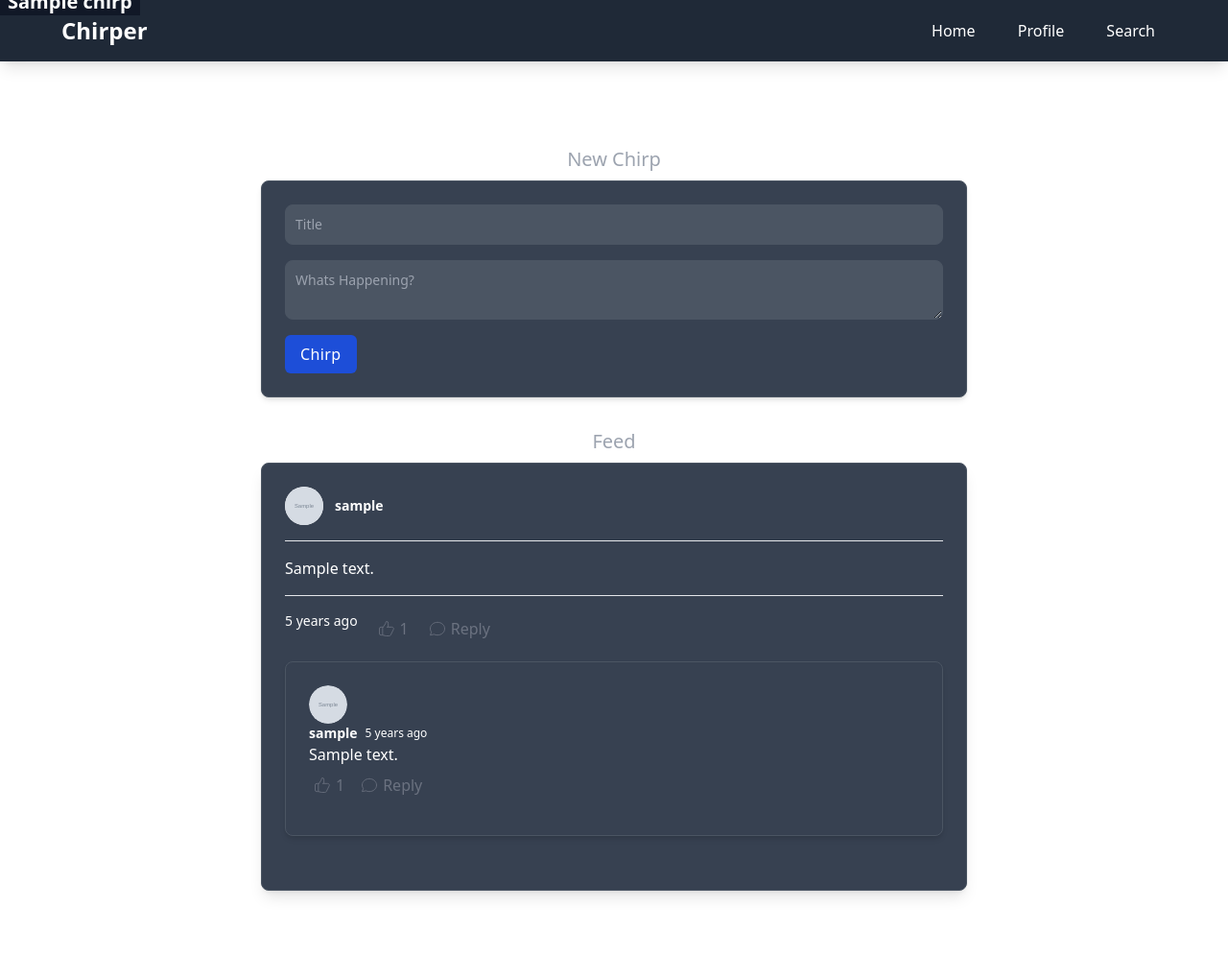
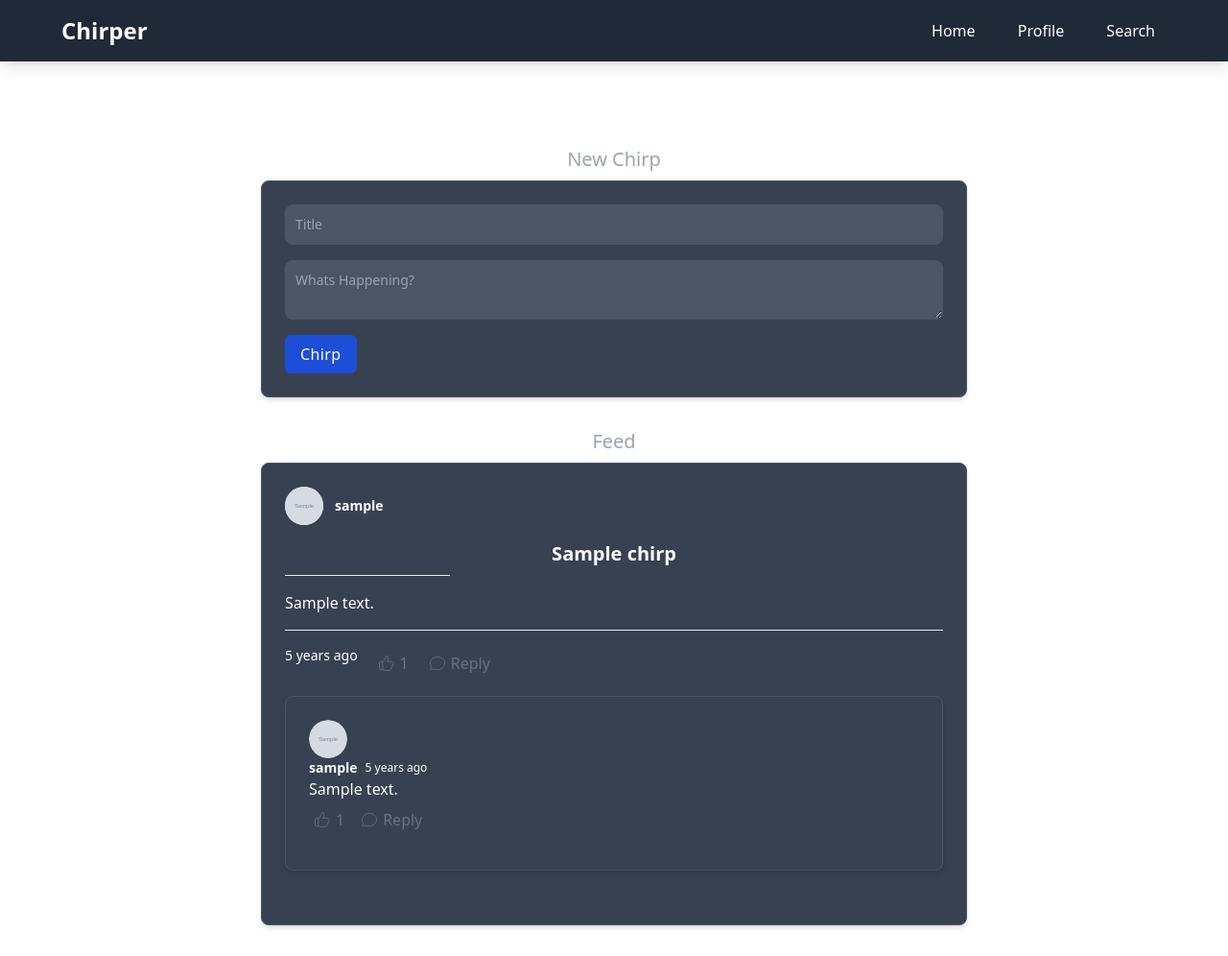
Before and after one commit to eidorb90/chirper, a Django app: page / in a window 1280 px wide. Shown: the whole page at 96% size. Before the commit the page ends 935 px from the top, so only its background shows below. Run offline with Django 5.2, Linux system fonts and the light colour scheme; a user stored in the database is signed in; tables that the repository leaves empty hold one stand-in row (values such as "Sample post"); grey boxes marked "Sample" are stand-in pictures; some libraries are stand-ins or nearby versions.

Commit message:
content warning

```diff
--- a/Chirper/Chirper_app/templates/chirp_list.html
+++ b/Chirper/Chirper_app/templates/chirp_list.html
@@ -21,14 +21,15 @@
         </div>
 
         <!-- Title -->
-        <div class="w-1/4 ml-0">
-                <h2 class="absolute left-0 top-[-0.75rem] text-xl font-bold text-white bg-gray-900 px-2">{{ chirp.title }}</h2>
+        <div class="w-1/4 mx-auto text-center">
+
+                <span><h2 class="text-xl font-bold text-white mb-2">{{ chirp.title }}</h2></span>
             </div>
 
-            <!-- Content -->
-            <div class="flex space-x-4 border-t pt-4">
-                <p class="text-white mb-4">{{ chirp.content }}</p>
-            </div>
+
+        <!-- Content -->
+        <div class="w-1/4 flex space-x-4 border-t pt-4">
+        <p class="text-white mb-4">{{ chirp.content }}</p>
         </div>
 
 
```
